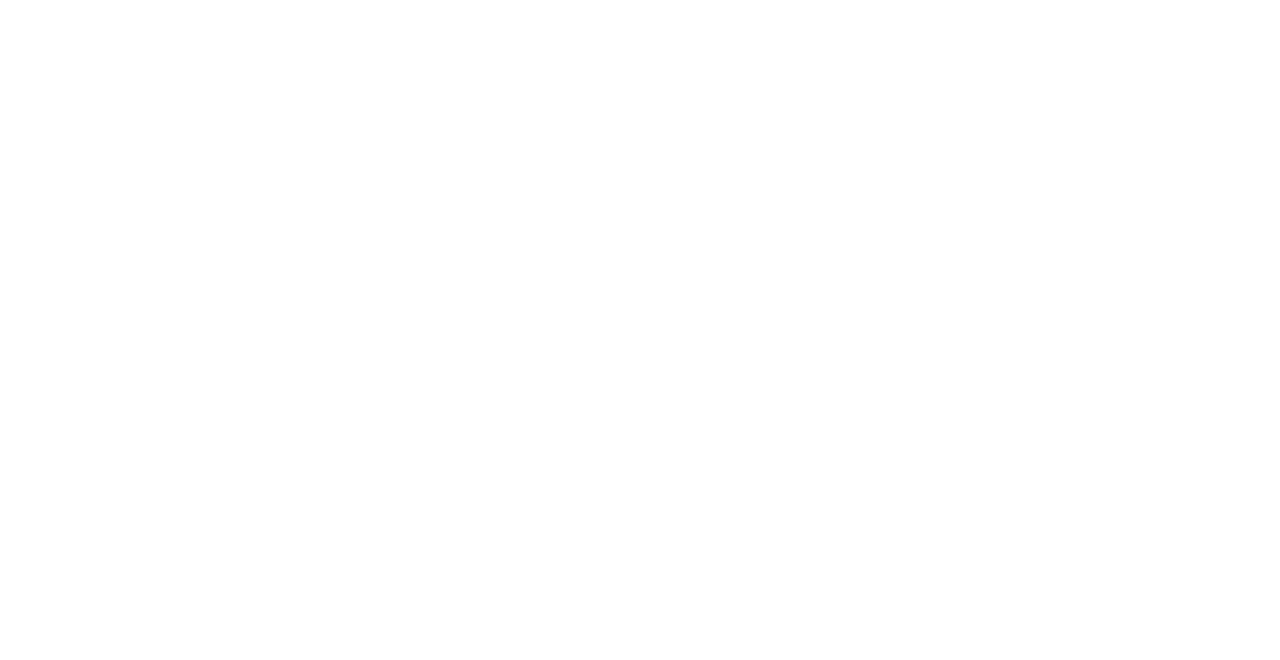
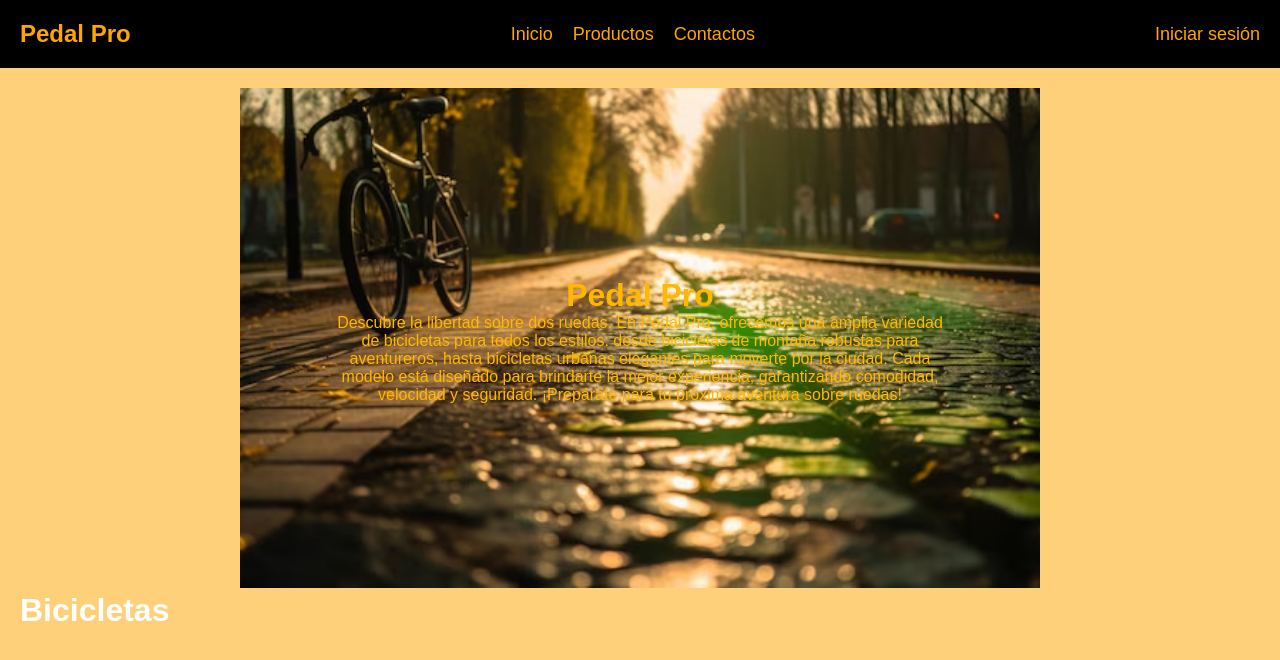
Before and after one commit to Pablogcc/BiciTienda, a plain HTML site: page pagina.html in a window 1280 px wide. Drawn offline with Linux system fonts and the light colour scheme.

Commit message:
Cambios en el html y css

```diff
--- /dev/null
+++ b/diseño.css
@@ -0,0 +1,95 @@
+* {
+    margin: 0;
+    padding: 0;
+    box-sizing: border-box;
+}
+
+body {
+    background-color: rgba(255, 166, 0, 0.521);
+    font-family: Arial, sans-serif;
+}
+
+header {
+    background-color: #000;
+    padding: 20px;
+}
+
+.inicio {
+    display: flex;
+    justify-content: space-between;
+    align-items: center;
+    width: 100%;
+
+}
+
+.nombre {
+    color: #fff;
+    font-size: 24px;
+    color: orange;
+}
+
+
+.menu_inicio {
+    list-style: none;
+    display: flex;
+    gap: 20px;
+    margin-left: auto;
+}
+
+.menu_inicio li a {
+    color: #fff;
+    text-decoration: none;
+    font-size: 18px;
+    color: orange;
+
+}
+
+.menu_inicio li a:hover {
+    color: #ccc;
+}
+
+.login {
+    margin-left: 20px;
+    margin-right: 0;
+}
+
+.login a {
+    color: #fff;
+    text-decoration: none;
+    font-size: 18px;
+    color: orange;
+
+}
+
+.login a:hover {
+    color: #ccc;
+}
+
+main {
+
+    padding: 20px;
+    color: rgb(255, 255, 255);
+}
+
+.fondo_imagen {
+    position: relative;
+    text-align: center;
+
+}
+
+.fondo_imagen img {
+    width: 100%;
+    height: 500px;
+    max-width: 800px;
+    object-fit: cover;
+    color: orange;
+}
+
+.informacion {
+    position: absolute;
+    top: 50%;
+    left: 50%;
+    transform: translate(-50%, -50%);
+    color: rgb(255, 183, 0);
+
+}
--- a/pagina.html
+++ b/pagina.html
@@ -4,11 +4,57 @@
 <head>
     <meta charset="UTF-8">
     <meta name="viewport" content="width=device-width, initial-scale=1.0">
-    <title>Document</title>
+    <title>Pedal Pro</title>
+    <link rel="stylesheet" href="diseño.css">
 </head>
 
 <body>
+    <header>
+        <div class="inicio">
+            <h1 class="nombre">Pedal Pro</h1>
+            <nav>
+                <ul class="menu_inicio">
+                    <li><a href="#">Inicio</a></li>
+                    <li><a href="#">Productos</a></li>
+                    <li><a href="#">Contactos</a></li>
+                </ul>
+            </nav>
+            <div class="login">
+                <a href="#">Iniciar sesión</a>
+            </div>
+        </div>
+    </header>
+    <main>
+        <div class="fondo_imagen">
+            <img src="fotos/foto.jpg" alt="Fondo del inicio">
+            <div class="informacion">
+                <h1>Pedal Pro</h1>
+                <p>Descubre la libertad sobre dos ruedas. En Pedal Pro, ofrecemos una amplia variedad de
+                    bicicletas para todos los estilos: desde bicicletas de montaña robustas para aventureros, hasta
+                    bicicletas urbanas elegantes para moverte por la ciudad. Cada modelo está diseñado para brindarte la
+                    mejor experiencia, garantizando comodidad, velocidad y seguridad. ¡Prepárate para tu próxima
+                    aventura sobre ruedas!</p>
+            </div>
+        </div>
+        <div class="bicis">
+            <h1>Bicicletas</h1>
+        </div>
 
+
+
+
+
+
+
+
+
+
+
+
+
+
+
+    </main>
 </body>
 
 </html>
```
Also changed, not shown: fotos/fondo.jpg (added), fotos/foto.jpg (added).
